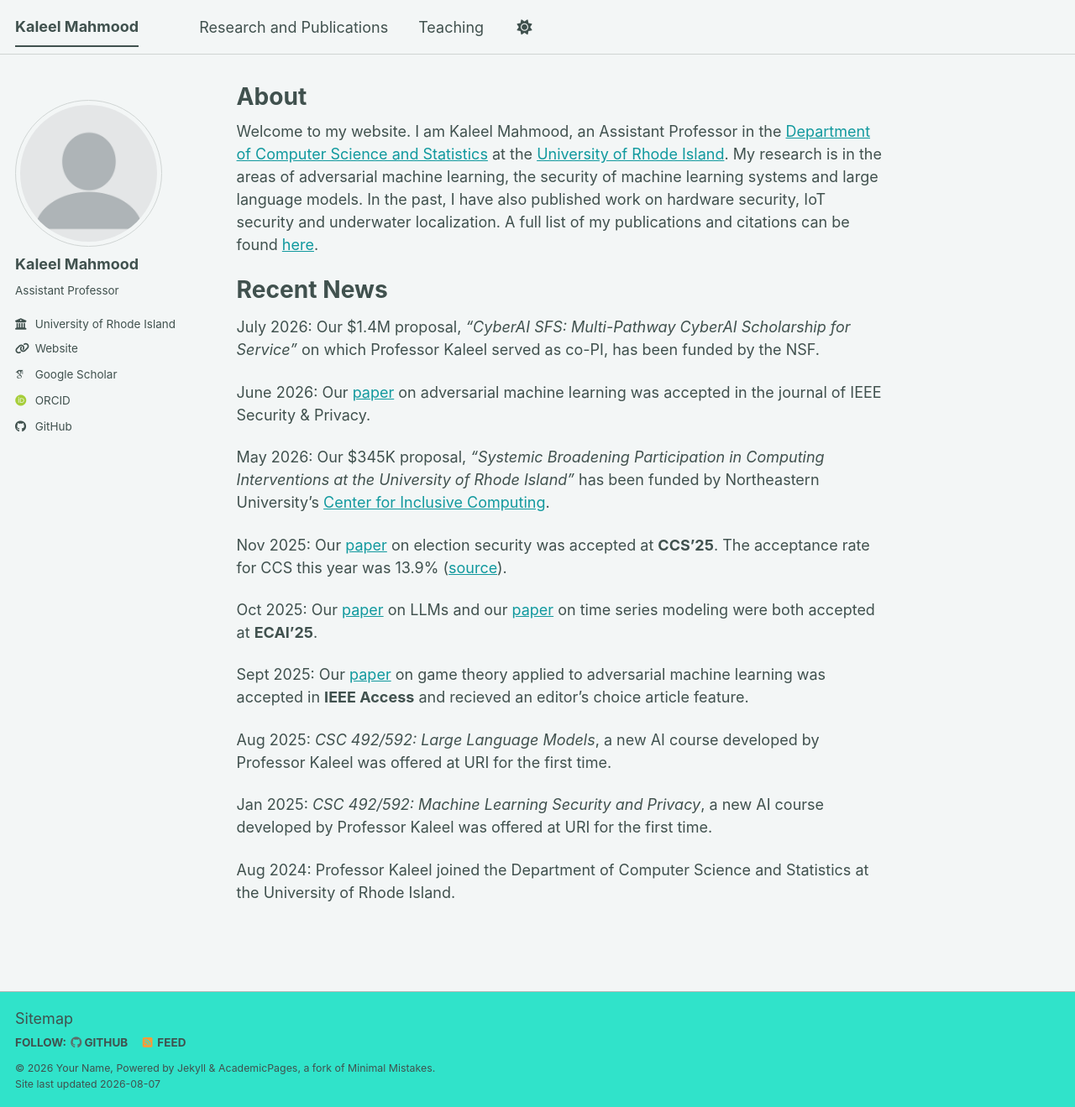
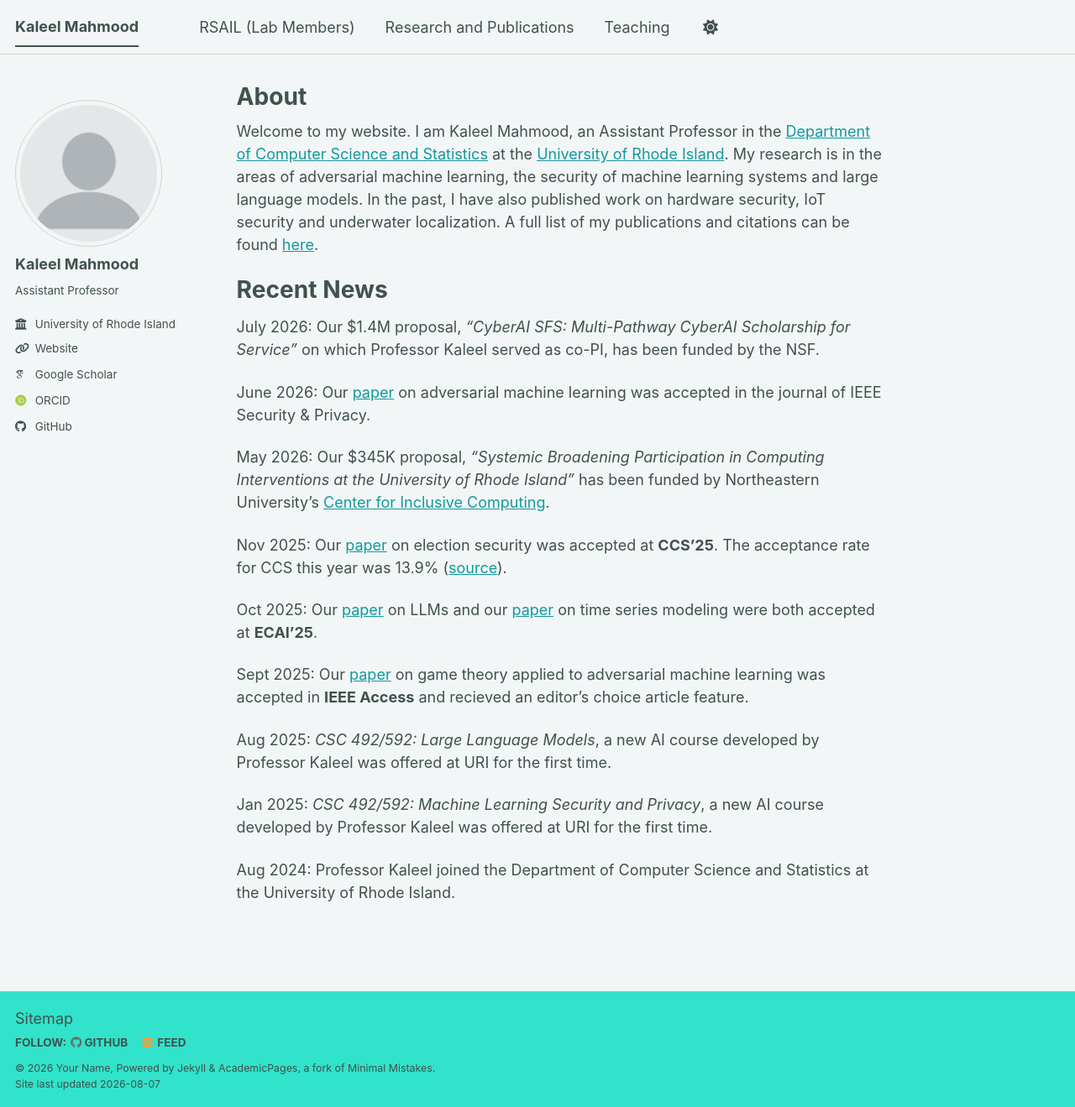
Before and after one commit to MetaMain/kaleel, a Jekyll site: the page built from _pages/about.md, in a window 1280 px wide and 1319 px high. Shown: the whole window at 84% size. Built offline with Jekyll 4.4.1, drawn with Linux system fonts in a browser that asks for light colours; some web fonts are replaced; a script bundle is joined from its source files by our own code; library files that are not in the unit come from our copies.

Commit message:
Add RSAIL (Lab Members) to navigation

```diff
--- a/_data/navigation.yml
+++ b/_data/navigation.yml
@@ -8,6 +8,10 @@
 #      Markdown formatted page while the second is generated using JSON.
 
 main:
+
+  - title: " RSAIL (Lab Members)"
+    url: /lab/
+
   - title: " Research and Publications"
     url: /publications/
 
```
